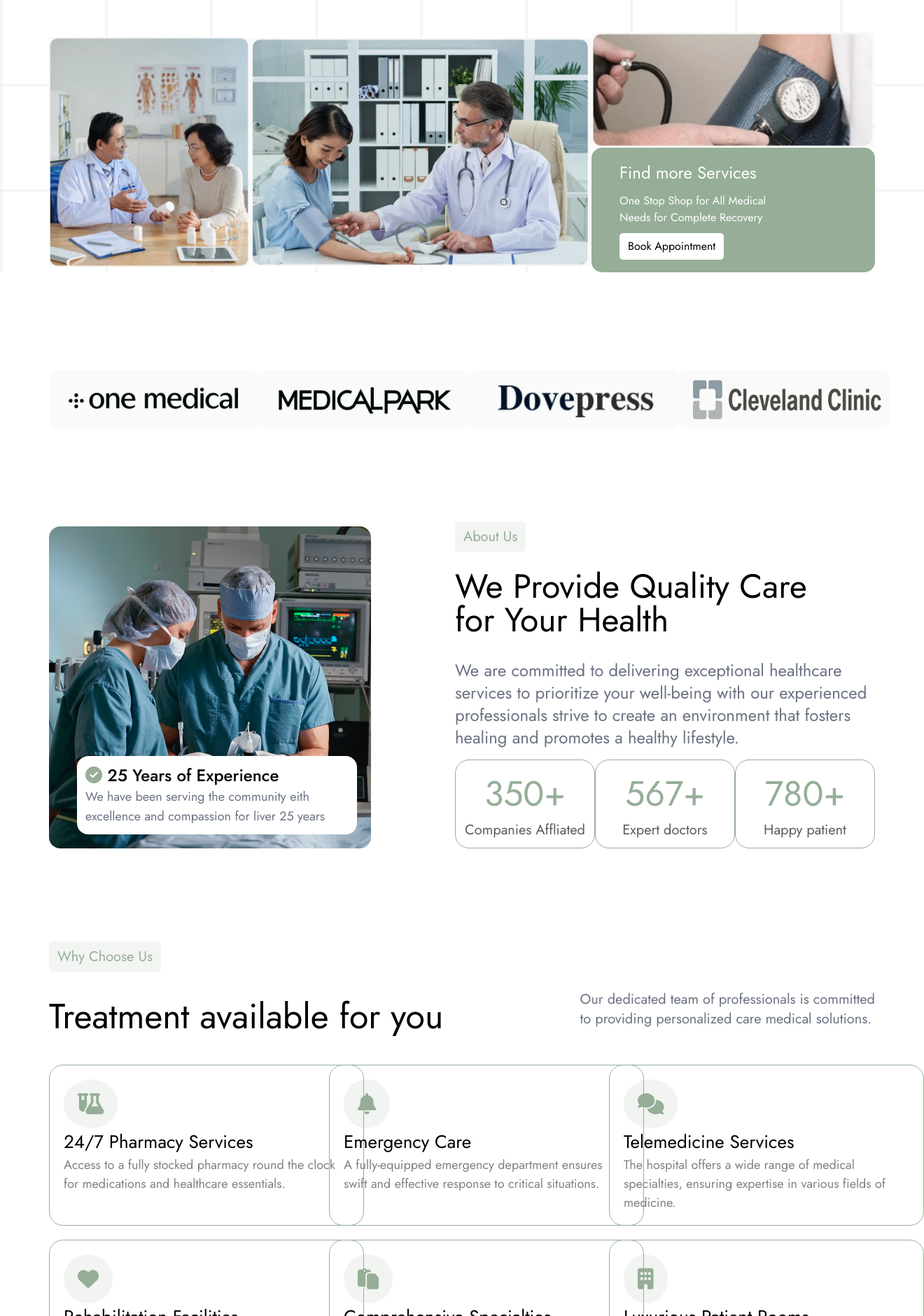
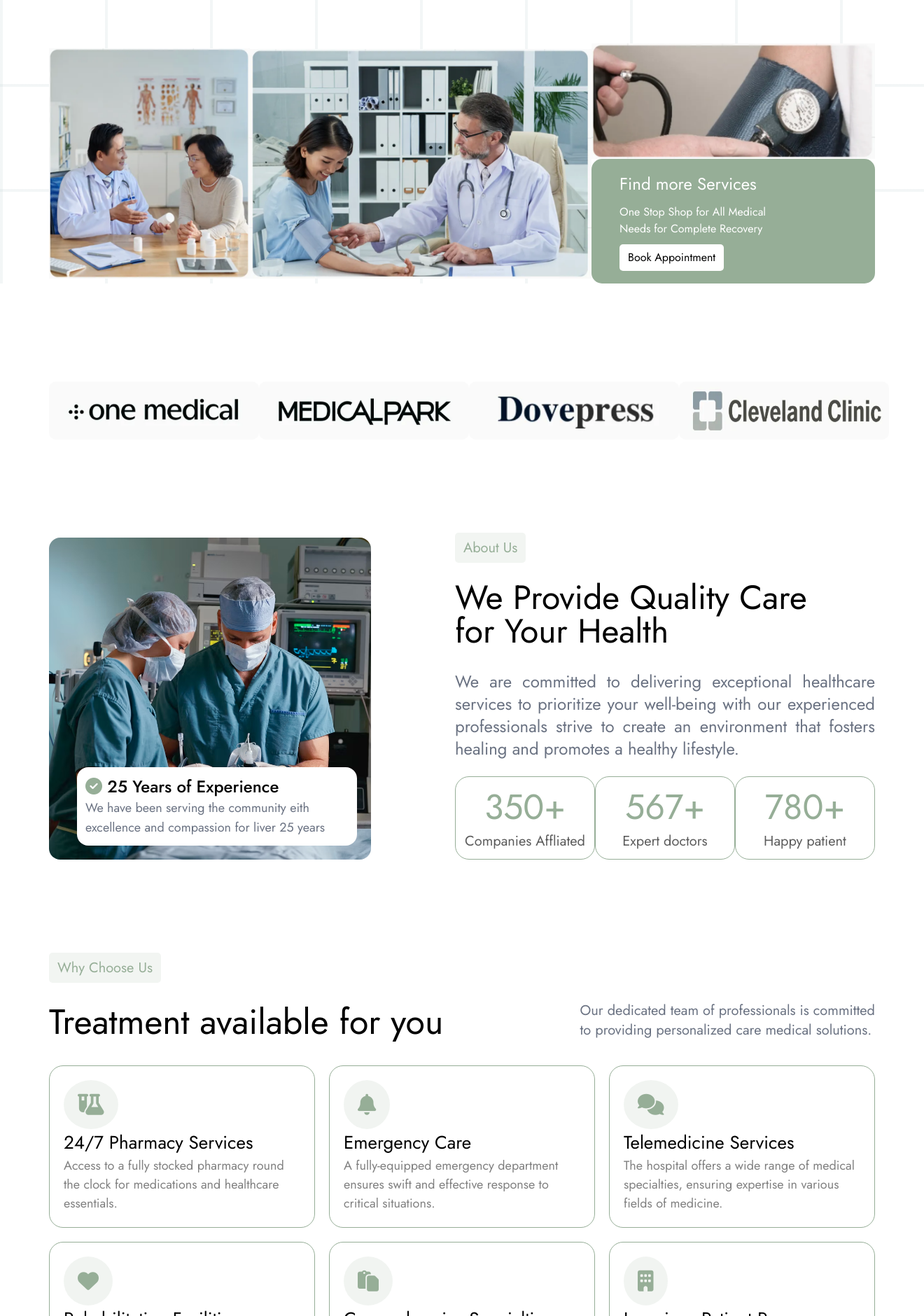
Before and after one commit to vinayagamoorthyc/hospital_management, a PHP site: page /Training_project/home.php in a window 1320 px wide. Shown: the part 480-2360 px from the top of the page at 70% size. Run offline with PHP 8.4, Linux system fonts and the light colour scheme; some libraries are stand-ins or nearby versions.

Commit message:
Changed to fully responsive using Tailwind CSS

```diff
--- a/assets/css/home.css
+++ b/assets/css/home.css
@@ -16,9 +16,6 @@
 body {
     margin: 0px;
 }
-.body{
-    padding: 0px 70px;
-}
 
 /* Navbar */
 .navbar{
@@ -26,17 +23,13 @@
     display: flex;
     justify-content: space-between;
     align-items: center;
-    padding: 10px 50px;
+    /* padding: 20px 70px; */
     border-bottom: 1px solid var(--borderColor);
     background-color: var(--hoverColor);
     position: fixed;
     width: 100%;
     backdrop-filter: blur(10px);
     z-index: 10;
-}
-.navbar__s2{
-    display: flex;
-    gap: 10px;
 }
 .navbar__s2 a{
     text-decoration: none;
@@ -73,10 +66,6 @@
     background-color: #ffffff;
     background-image: linear-gradient(#bacdcf2d 4px, transparent 4px), linear-gradient(to right, #bacdcf2d 4px, #ffffff 4px);
     background-size: 150px 150px;
-    padding: 0px 70px;
-}
-.banner__s1{
-    padding: 160px 0px 70px;
 }
 .banner__s1 span, .about span, .why span, .quality span{
     font-size: 20px;
@@ -86,16 +75,14 @@
     background-color: var(--hoverColor);
 }
 .banner__s1 h1{
-    font-size: 85px;
     font-weight: 500;
     margin: 10px 0px;
-    line-height: 93px;
+    /* line-height: 93px; */
 }
 .banner__s1 i{
     color: #96ae97;
 }
 .banner__s1 p{
-    font-size: 20px;
     color: #000000a3;
 }
 .banner__s2{
@@ -126,20 +113,14 @@
     margin: 10px 0px;
     font-weight: 400;
 }
-.banner__card button{
+.banner__s2 button{
     font-size: 16px;
-    border: none;
     padding: 7px 12px;
     border-radius: 5px;
-    background-color: white;
-    color: var(--btnFontColor);
-    transition: var(--btnTransition);
 }
 
 /* brands */
 .brands{
-    display: flex;
-    justify-content: space-between;
     margin: 140px 0px 0px;
 }
 .brands img{
@@ -148,47 +129,28 @@
 }
 
 /* About */
-.about{
-    padding: 140px 0px 0px;
-}
 .about__sCard{
-    padding: 10px;
     text-align: center;
     border: 1px solid var(--borderColor);
     border-radius: 20px;
-    width: 200px;
 }
 .about__sCard h1{
     color: var(--btnColor);
-    font-size: 50px;
 }
 .about__sCard p{
-    font-size: 20px;
     color: #000000a3;
 }
 
 /* Why Choose us */
-.why {
-    padding: 140px 0px 0px;
-}
-.why .why__card{
-    padding: 20px;
+.why__card{
     border: 1px solid var(--borderColor);
     border-radius: 20px;
-    width: 450px;
-    height: 230px;
 }
 .why__card i{
     color: var(--btnColor);
-    font-size: 30px;
-    padding: 20px;
     background-color: #96ae9723;
     border-radius: 50%;
 }
-.why__card h1{
-    font-size: 26px;
-}
 .why__card p{
-    font-size: 18px;
     color: gray;
 }
--- a/home.php
+++ b/home.php
@@ -12,9 +12,9 @@
 
 <body>
     <!-- navbar -->
-    <nav class="navbar">
+    <nav class="navbar px-3 md:px-[70px] py-3 md:py-[20px]">
         <h2 class="text-2xl font-bold">HealthCare</h2>
-        <div class="navbar__s2">
+        <div class="navbar__s2 hidden md:flex gap-2">
             <a href="" class="font-medium">Home</a>
             <a href="#about">About Us</a>
             <a href="#why">Choose Us</a>
@@ -23,43 +23,44 @@
         <a class="login" href="./receptionist/login.php">Login</a>
     </nav>
     <!-- Banner -->
-    <div class="banner">
-        <div class="banner__s1">
+    <div class="banner px-[5px] md:px-[70px]">
+        <div class="banner__s1 pt-[120px] md:pt-[160px] pb-[30px] md:pb-[70px]">
             <div>
                 <span>Health Harmony</span>
             </div>
             <div>
-                <h1>Your Gateway to <i>Optimal</i><br>Health Solution</h1>
+                <h1 class="md:text-[85px]/25 text-4xl/12">Your Gateway to <i>Optimal</i><br>Health Solution</h1>
             </div>
             <div>
-                <p>Our platform serves as your gateway to a healthier life, offering personalized <br> guidance, valuable insights, and support for your well-being.</p>
+                <p class="text-lg md:text-[20px]">Our platform serves as your gateway to a healthier life, offering personalized <br class="hidden md:block"> guidance, valuable insights, and support for your well-being.</p>
             </div>
         </div>
         <div class="banner__s2">
             <div>
-                <img src="./assets/images/banner/b1.png" alt="" width="330">
+                <img src="./assets/images/banner/b1.png" alt="" width="330" class="hidden md:block">
             </div>
-            <div>
-                <img src="./assets/images/banner/b2.png" alt="" width="560">
+            <div class="relative">
+                <img src="./assets/images/banner/b2.png" alt="" width="560px">
+                <button class="bg-[#96ae9700] backdrop-blur-lg block md:hidden absolute top-5 left-5 z-1 text-white border-l-5 border-[#96ae97] md:border-none">Book Appointment</button>
             </div>
             <div class="banner__s2s3">
                 <div>
-                    <img src="./assets/images/banner/b3.png" alt="" width="465" height="">
+                    <img src="./assets/images/banner/b3.png" alt="" width="465" class="hidden md:block">
                 </div>
-                <div class="banner__card">
+                <div class="banner__card hidden md:block">
                     <h2>Find more Services</h2>
                     <p>One Stop Shop for All Medical<br> Needs for Complete Recovery</p>
-                    <button>Book Appointment</button>
+                    <button class="bg-white text-black">Book Appointment</button>
                 </div>
             </div>
         </div>
     </div>
 
     <!-- Body -->
-    <div class="body">
+    <div class="body px-[10px] md:px-[70px]">
 
         <!-- brands -->
-        <div class="brands">
+        <div class="brands hidden md:flex justify-between">
             <img src="./assets/images/brands/b1.png" alt="">
             <img src="./assets/images/brands/b2.png" alt="">
             <img src="./assets/images/brands/b3.png" alt="">
@@ -67,100 +68,100 @@
         </div>
 
         <!-- About Us -->
-        <div class="about flex justify-between gap-30" id="about">
+        <div class="about flex justify-between md:gap-30 pt-15 md:pt-[140px] pb-15 md:pb-[40px] border-[#96ae97] border-b-1 md:border-0" id="about">
             <div class="relative">
-                <img src="./assets/images/about.png" alt="" class="rounded-2xl w-450">
-                <div class="absolute bottom-5 left-10 bg-white p-3 rounded-2xl w-100">
+                <img src="./assets/images/about.png" alt="" class="rounded-2xl w-450 hidden md:block">
+                <div class="absolute bottom-5 left-10 bg-white p-3 rounded-2xl w-100 hidden md:block">
                     <h1 class="text-2xl font-medium"><i class="fa-solid fa-circle-check text-[#96ae97]"></i> 25 Years of Experience</h1>
                     <p class="text-lg text-gray-500">We have been serving the community eith excellence and compassion for liver 25 years</p>
                 </div>
             </div>
-            <div class="flex flex-col justify-between">
+            <div class="flex flex-col justify-between gap-5 text-center md:text-justify">
                 <div class="">
                     <span>About Us</span>
-                    <h1 class="text-5xl mt-8">We Provide Quality Care<br>for Your Health</h1>
-                    <p class="text-2xl mt-8 text-gray-500">We are committed to delivering exceptional healthcare services to prioritize your well-being with our experienced professionals strive to create an environment that fosters healing and promotes a healthy lifestyle.</p>
+                    <h1 class="text-3xl md:text-5xl mt-6 md:mt-8">We Provide Quality Care<br>for Your Health</h1>
+                    <p class="text-lg md:text-2xl mt-5 md:mt-8 text-gray-500">We are committed to delivering exceptional healthcare services to prioritize your well-being with our experienced professionals strive to create an environment that fosters healing and promotes a healthy lifestyle.</p>
                 </div>
                 <div class="flex justify-between">
-                    <div class="about__sCard">
-                        <h1>350+</h1>
-                        <p>Companies Affliated</p>
+                    <div class="about__sCard w-[155px] md:w-[200px] p-1 md:p-[10px]">
+                        <h1 class="text-2xl md:text-[50px]">350+</h1>
+                        <p class="text-[16px] md:text-[20px]">Companies Affliated</p>
                     </div>
-                    <div class="about__sCard">
-                        <h1>567+</h1>
-                        <p>Expert doctors</p>
+                    <div class="about__sCard w-[155px] md:w-[200px] p-1 md:p-[10px]">
+                        <h1 class="text-2xl md:text-[50px]">567+</h1>
+                        <p class="text-[16px] md:text-[20px]">Expert doctors</p>
                     </div>
-                    <div class="about__sCard">
-                        <h1>780+</h1>
-                        <p>Happy patient</p>
+                    <div class="about__sCard w-[155px] md:w-[200px] p-1 md:p-[10px]">
+                        <h1 class="text-2xl md:text-[50px]">780+</h1>
+                        <p class="text-[16px] md:text-[20px]">Happy patient</p>
                     </div>
                 </div>
             </div>
         </div>
 
         <!-- Why Choose Us -->
-        <div class="why" id="why">
-            <div class="mb-8">
+        <div class="why pt-15 md:pt-[100px] pb-15 md:pb-0 text-center md:text-start border-[#96ae97] border-b-1 md:border-0" id="why">
+            <div class="mb-6 md:mb-8">
                 <span>Why Choose Us</span>
             </div>
-            <div class="flex justify-between mb-8">
-                <h1 class="text-[50px]">Treatment available for you</h1>
-                <p class="text-xl text-gray-500">Our dedicated team of professionals is committed <br> to providing personalized care medical solutions.</p>
+            <div class="md:flex justify-between mb-8">
+                <h1 class="text-3xl md:text-[50px]">Treatment available for you</h1>
+                <p class="hidden md:block text-xl text-gray-500">Our dedicated team of professionals is committed <br class="hidden md:block"> to providing personalized care medical solutions.</p>
             </div>
-            <div class="grid grid-cols-3 gap-5">
-                <div class="why__card">
-                    <i class="fa-solid fa-flask-vial"></i>
-                    <h1>24/7 Pharmacy Services</h1>
-                    <p>Access to a fully stocked pharmacy round the clock for medications and healthcare essentials.</p>
+            <div class="grid grid-cols-2 md:grid-cols-3 gap-2 md:gap-5">
+                <div class="why__card p-2 md:p-[20px]">
+                    <i class="fa-solid fa-flask-vial md:text-[30px] p-3 md:p-[20px]"></i>
+                    <h1 class="md:text-[26px]">24/7 Pharmacy Services</h1>
+                    <p class="md:text-[18px]">Access to a fully stocked pharmacy round the clock for medications and healthcare essentials.</p>
                 </div>
-                <div class="why__card">
-                    <i class="fa-solid fa-bell"></i>
-                    <h1>Emergency Care</h1>
-                    <p>A fully-equipped emergency department ensures swift and effective response to critical situations.</p>
+                <div class="why__card p-2 md:p-[20px]">
+                    <i class="fa-solid fa-bell md:text-[30px] p-3 md:p-[20px]"></i>
+                    <h1 class="md:text-[26px]">Emergency Care</h1>
+                    <p class="md:text-[18px]">A fully-equipped emergency department ensures swift and effective response to critical situations.</p>
                 </div>
-                <div class="why__card">
-                    <i class="fa-solid fa-comments"></i>
-                    <h1>Telemedicine Services</h1>
-                    <p>The hospital offers a wide range of medical specialties, ensuring expertise in various fields of medicine.</p>
+                <div class="why__card p-2 md:p-[20px]">
+                    <i class="fa-solid fa-comments md:text-[30px] p-3 md:p-[20px]"></i>
+                    <h1 class="md:text-[26px]">Telemedicine Services</h1>
+                    <p class="md:text-[18px]">The hospital offers a wide range of medical specialties, ensuring expertise in various fields of medicine.</p>
                 </div>
-                <div class="why__card">
-                    <i class="fa-solid fa-heart"></i>
-                    <h1>Rehabilitation Facilities</h1>
-                    <p>Utilize rehabilitation services to support recovery and enhance your physical well-being rehabilitation services.</p>
+                <div class="why__card p-2 md:p-[20px]">
+                    <i class="fa-solid fa-heart md:text-[30px] p-3 md:p-[20px]"></i>
+                    <h1 class="md:text-[26px]">Rehabilitation Facilities</h1>
+                    <p class="md:text-[18px]">Utilize rehabilitation services to support recovery and enhance your physical well-being rehabilitation services.</p>
                 </div>
-                <div class="why__card">
-                    <i class="fa-solid fa-paste"></i>
-                    <h1>Comprehensive Specialties</h1>
-                    <p>The hospital offers a wide range of medical specialties, ensuring expertise in various fields of medicine.</p>
+                <div class="why__card p-2 md:p-[20px]">
+                    <i class="fa-solid fa-paste md:text-[30px] p-3 md:p-[20px]"></i>
+                    <h1 class="md:text-[26px]">Comprehensive Specialties</h1>
+                    <p class="md:text-[18px]">The hospital offers a wide range of medical specialties, ensuring expertise in various fields of medicine.</p>
                 </div>
-                <div class="why__card">
-                    <i class="fa-solid fa-building"></i>
-                    <h1>Luxurious Patient Rooms</h1>
-                    <p>Patients experience comfort in well-appointed private rooms with modern amenities.</p>
+                <div class="why__card p-2 md:p-[20px]">
+                    <i class="fa-solid fa-building md:text-[30px] p-3 md:p-[20px]"></i>
+                    <h1 class="md:text-[26px]">Luxurious Patient Rooms</h1>
+                    <p class="md:text-[18px]">Patients experience comfort in well-appointed private rooms with modern amenities.</p>
                 </div>
             </div>
         </div>
 
         <!-- Quality -->
-        <div class="quality flex justify-between pt-[140px] pb-[140px] relative" id="quality">
-            <div class="flex flex-col justify-between">
+        <div class="quality md:flex justify-between pt-15 md:pt-[140px] pb-15 md:pb-[140px] relative text-center md:text-justify relative" id="quality">
+            <div class="flex flex-col justify-between absolute md:static backdrop-blur-xl p-5 md:p-0 rounded-2xl">
                 <div>
-                    <span>Quality</span>
-                    <h1 class="mt-8 text-5xl">Our Performance Quality<br> Care, Made For You</h1>
-                    <p class="text-2xl mt-3 text-gray-500">We understand that each individual has distinct requirements when<br> it comes to their health and well-being.</p>
-                    <div class="text-2xl mt-4 text-gray-500">
+                    <span class="hidden md:inline">Quality</span>
+                    <h1 class="mt-6 md:mt-8 text-3xl md:text-5xl text-white md:text-black">Our Performance Quality<br> Care, Made For You</h1>
+                    <p class="text-lg md:text-2xl mt-3 text-white md:text-gray-500">We understand that each individual has distinct requirements when<br class="hidden md:block"> it comes to their health and well-being.</p>
+                    <div class="md:text-2xl mt-4 text-gray-500 hidden md:block">
                         <p><i class="fa-solid fa-circle-check text-[#96ae97]"></i> &nbsp;Expert Healthcare Professionals</p>
                         <p><i class="fa-solid fa-circle-check text-[#96ae97]"></i> &nbsp;Cutting-Edge Technology</p>
                         <p><i class="fa-solid fa-circle-check text-[#96ae97]"></i> &nbsp;Timely and Efficient Services</p>
                     </div>
                 </div>
                 <div>
-                    <button style="font-size: 22px;">Learn More</button>
+                    <button class="hidden md:block" style="font-size: 22px;">Learn More</button>
                 </div>
             </div>
-            <div class="">
+            <div class="mt-5 md:mt-0">
                 <img src="./assets/images/quality.png" alt="" class="rounded-2xl w-140">
-                <div class="absolute top-45 right-100 bg-white p-3 rounded-2xl w-70 border border-[#96ae97]">
+                <div class="absolute top-45 right-100 bg-white p-3 rounded-2xl w-70 border border-[#96ae97] hidden md:block">
                     <h1 class="text-2xl font-medium"><i class="fa-solid fa-shield-heart text-[#96ae97]"></i> 24/7 Support</h1>
                     <p class="text-lg text-gray-500">We are available when you want</p>
                 </div>
@@ -169,18 +170,18 @@
     </div>
 
     <!-- Footer -->
-    <div class="footer p-[70px] bg-[#96ae971f]">
-        <div class="footer__s1 flex justify-between pb-[40px] border-b border-[#96ae97]">
+    <div class="footer p-10 md:p-[70px] bg-[#96ae971f]">
+        <div class="footer__s1 flex justify-between pb-5 md:pb-[40px] border-b border-[#96ae97]">
             <div>
                 <h2 class="text-2xl font-bold">HealthCare</h2>
-                <p class="text-lg mt-5 mb-5 text-gray-500">Experience personalized healthcare from the comfort of<br> your home with our advanced telemedicine services.</p>
+                <p class="text-lg mt-3 md:mt-5 mb-3 md:mb-5 text-gray-500">Experience personalized healthcare from the comfort of<br class="hidden md:block"> your home with our advanced telemedicine services.</p>
                 <div class="text-2xl flex gap-5 text-gray-500">
                     <span><i class="fa-brands fa-whatsapp"></i></span>
                     <span><i class="fa-brands fa-instagram"></i></span>
                     <span><i class="fa-brands fa-square-youtube"></i></span>
                 </div>
             </div>
-            <div class="flex gap-40">
+            <div class="hidden md:flex gap-40">
                 <div class="text-xl flex flex-col gap-5">
                     <p>Company</p>
                     <p class="text-gray-500">About</p>
@@ -202,8 +203,8 @@
                 </div>
             </div>
         </div>
-        <div class="footer__s2 pt-[30px] text-gray-500 text-xl">
-            &copy; HealthCare, 2025 Allright reserved
+        <div class="footer__s2 pt-[30px] text-gray-500 md:text-xl">
+            &copy; HealthCare, 2025 Allrights reserved
         </div>
     </div>
 </body>
```
